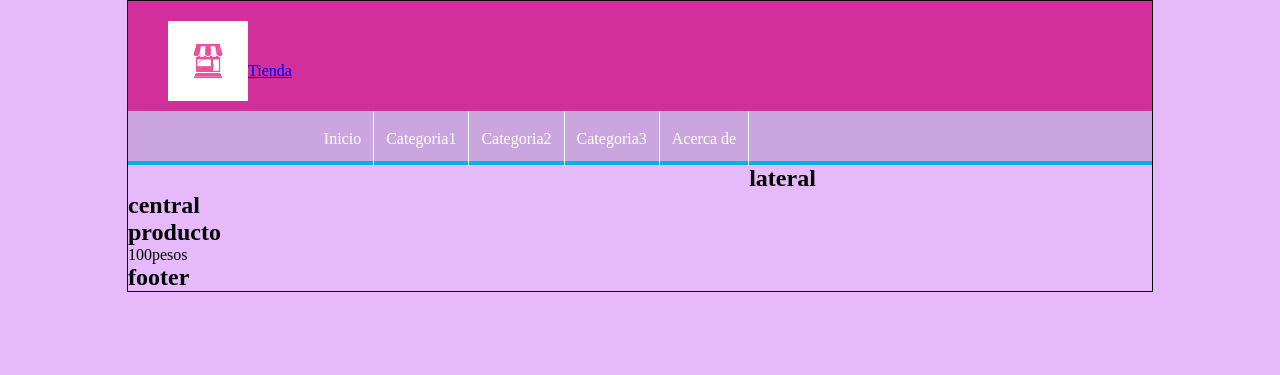
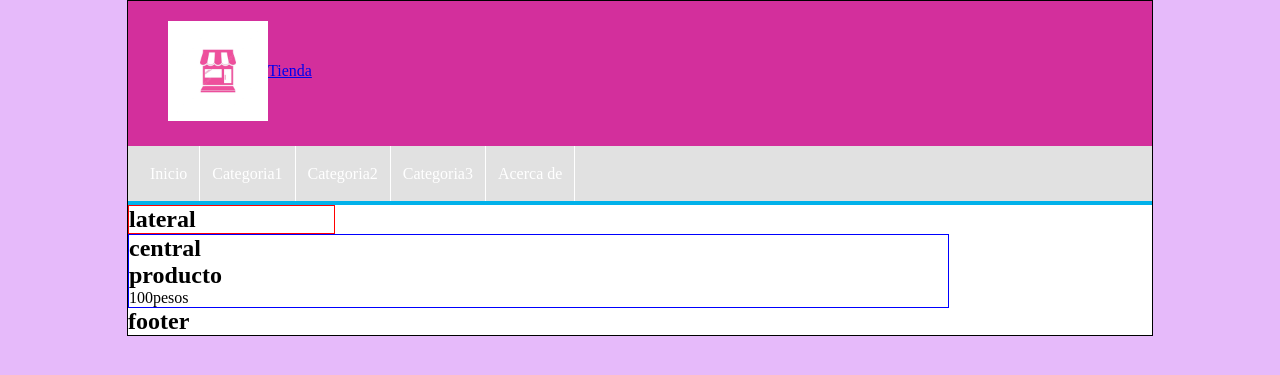
Before and after one commit to 04yizsanz/PruebaPHP, a PHP site: page / in a window 1280 px wide. Shown: the top 375 px of the page. Run offline with PHP 8.4, Linux system fonts and the light colour scheme.

Commit message:
lateral y centrar

```diff
--- a/index.html
+++ b/index.html
@@ -30,9 +30,10 @@
             </li>
             <li>
                 <a href="#">Categoria3</a>
+            </li>
+
             <li>
                 <a href="#">Acerca de</a>
-            </li>
             </li>
         </ul>
     </nav>
--- a/style.css
+++ b/style.css
@@ -12,9 +12,10 @@ body{
     width: 80%;
     margin: 0px auto;
     border: 1px solid black;
+    background: white;
 }
 #header{
-    height: 110px;
+    height: 145px;
     background-color: rgb(211, 47, 156);
     color: white;
      text-align: center;
@@ -26,13 +27,14 @@ body{
     padding: 20px;
 }
 #logo img{
-    height: 80px;
+    height: 100px;
     float: left;
 }
 #menu{
+    clear: both;
     background-color: #2222;
     color: white;
-    height: 50px;
+    height: 55px;
     border-bottom: 4px solid #01b1ea;
 }
 
@@ -40,7 +42,7 @@ body{
     list-style: none;
    text-decoration: none;
     margin: 0px auto;
-    margin-left: 25px;
+    margin-left: 10px;
 }
 #menu ul li{
     line-height: 55px;
@@ -60,3 +62,20 @@ body{
 #menu a:hover{
     background: #01b1ea;
 }
+
+#content{
+    margin: 0px auto;
+    background: white;
+}
+
+/* barra lateral */
+#lateral{
+    width: 20%;
+    border: 1px solid red;
+}
+
+#central{
+    width: 80%;
+    border: 1px solid blue;
+
+}
```
